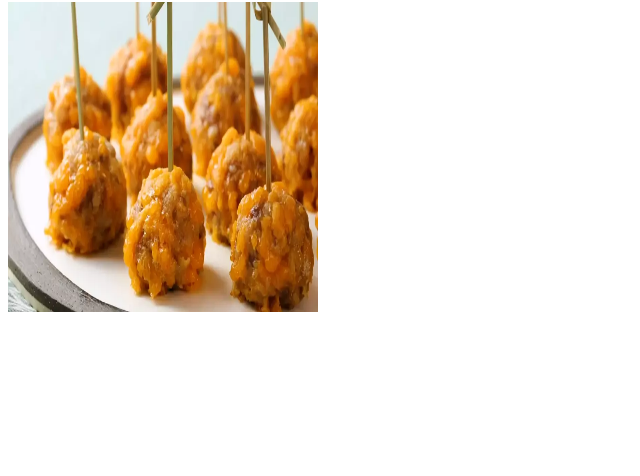
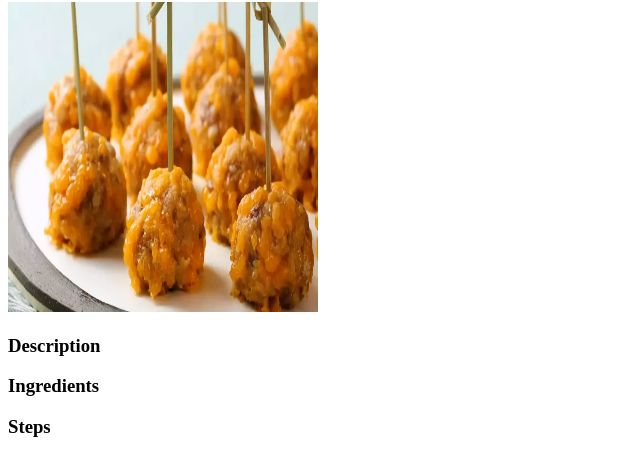
Before and after one commit to sluggerguy2/odin-recipes, a plain HTML site: page recipes/sausageBalls.html in a window 1280 px wide. Shown: the part 78-554 px from the top of the page, without its empty margins (0-640 px from the left). Drawn offline with Linux system fonts and the light colour scheme.

Commit message:
Added sauasage balls recipe headings, as well as recipe description

```diff
--- a/recipes/sausageBalls.html
+++ b/recipes/sausageBalls.html
@@ -10,6 +10,10 @@
 <body>
     <h1>Spicy Sausage Balls</h1>
     <img src="../images/sausageBalls.jpg" alt="Spicy Sausage Balls" width="310" height="310">
+    <h3>Description</h3>
+    <p></p>
+    <h3>Ingredients</h3>
+    <h3>Steps</h3>
 </body>
 
 </html>
```
